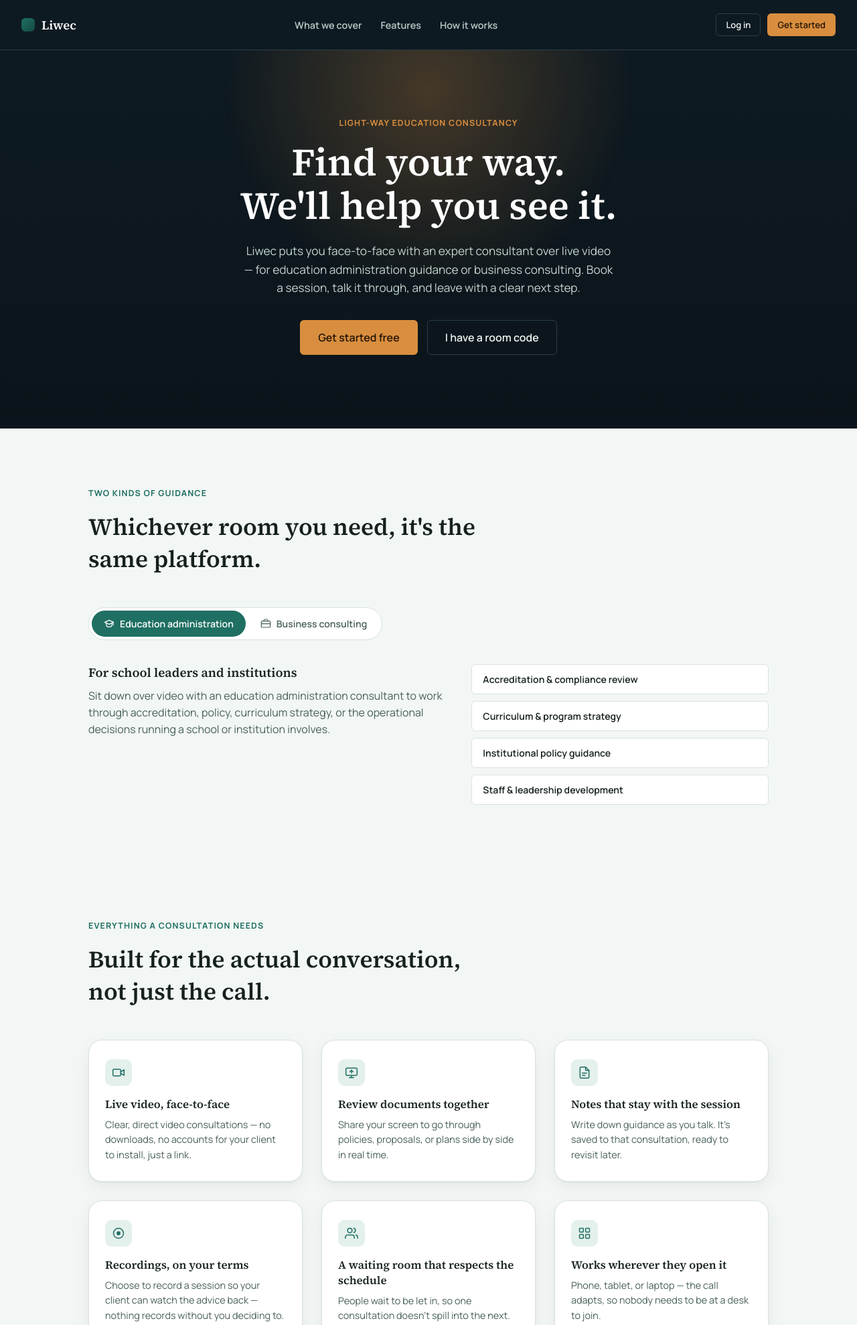
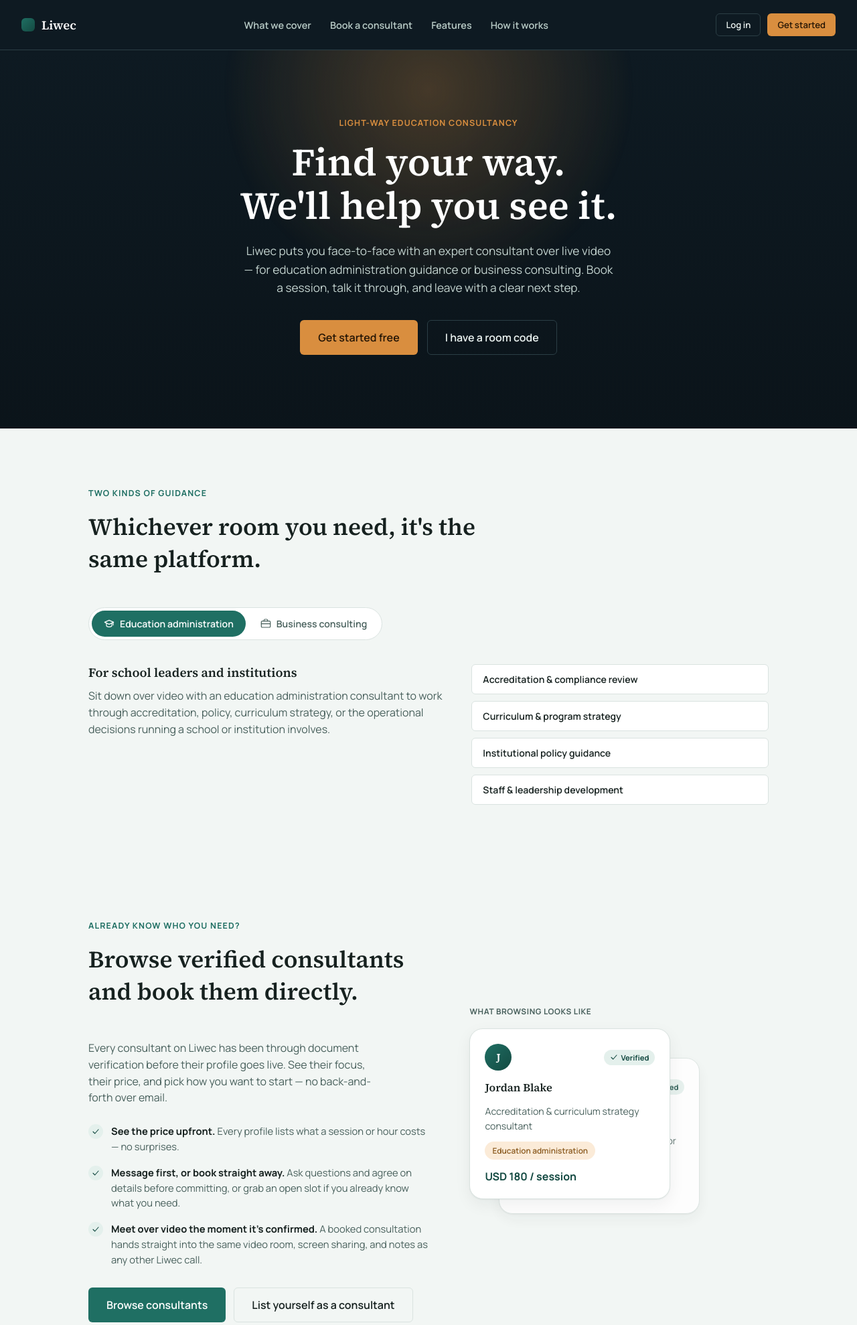
Before and after one commit to sammydavinci18-crypto/consultmeet, a Flask app: page / in a window 1280 px wide. Shown: the top 1979 px of the page at 67% size. Run offline with Flask 3, Linux system fonts and the light colour scheme.

Commit message:
richmnnond

```diff
--- a/static/css/style.css
+++ b/static/css/style.css
@@ -1580,3 +1580,77 @@
   .appt-actions { width: 100%; }
   .conversation-preview p { max-width: 40ch; }
 }
+
+/* =========================================================================
+   Landing page — "Book a consultant directly" advertisement section
+   ========================================================================= */
+.book-layout {
+  display: grid;
+  grid-template-columns: 1.15fr 1fr;
+  gap: 56px;
+  align-items: center;
+}
+.book-lead { margin: 18px 0 26px; max-width: 46ch; }
+
+.book-points {
+  list-style: none;
+  padding: 0;
+  margin: 0 0 30px;
+  display: flex;
+  flex-direction: column;
+  gap: 16px;
+}
+.book-points li { display: flex; align-items: flex-start; gap: 12px; }
+.book-points .icon {
+  width: 22px; height: 22px;
+  flex-shrink: 0;
+  margin-top: 1px;
+  border-radius: 50%;
+  background: var(--teal-tint);
+  color: var(--teal-deep);
+  display: flex; align-items: center; justify-content: center;
+}
+.book-points .icon svg { width: 12px; height: 12px; }
+.book-points span:last-child { font-size: 0.92rem; line-height: 1.55; color: var(--ink-soft); }
+.book-points strong { color: var(--ink); }
+
+.book-actions { display: flex; gap: 12px; flex-wrap: wrap; }
+
+/* Preview: two stacked sample profile cards, offset like a browsable stack */
+.book-preview { position: relative; padding-top: 34px; min-height: 340px; }
+.book-preview-label {
+  position: absolute;
+  top: 0; left: 0;
+  font-size: 0.74rem;
+  font-weight: 700;
+  letter-spacing: 0.05em;
+  text-transform: uppercase;
+  color: var(--ink-soft);
+}
+.book-preview-card {
+  cursor: default;
+  width: 300px;
+  max-width: 80vw;
+  position: absolute;
+}
+.book-preview-card:hover { transform: none; box-shadow: var(--shadow-card); }
+.book-preview-card:first-of-type { top: 34px; left: 0; z-index: 2; }
+.book-preview-card-behind {
+  top: 78px;
+  left: 44px;
+  z-index: 1;
+  opacity: 0.85;
+}
+
+@media (max-width: 900px) {
+  .book-layout { grid-template-columns: 1fr; gap: 40px; }
+  .book-preview { max-width: 100%; margin: 0; padding-top: 30px; min-height: 300px; }
+  .book-preview-label { white-space: nowrap; }
+  .book-preview-card { width: min(280px, 76vw); }
+  .book-preview-card-behind { left: 32px; top: 70px; }
+}
+
+@media (max-width: 640px) {
+  .book-actions { flex-direction: column; width: 100%; }
+  .book-actions .btn { width: 100%; }
+}
--- a/templates/landing.html
+++ b/templates/landing.html
@@ -10,6 +10,7 @@
   </a>
   <nav class="landing-nav-links">
     <a href="#tracks">What we cover</a>
+    <a href="#book">Book a consultant</a>
     <a href="#features">Features</a>
     <a href="#how-it-works">How it works</a>
   </nav>
@@ -77,6 +78,62 @@
         <li>Growth &amp; market positioning</li>
         <li>Leadership &amp; team advisory</li>
       </ul>
+    </div>
+  </div>
+</section>
+
+<section class="section-band section-book" id="book">
+  <div class="section-inner book-layout">
+    <div class="book-text">
+      <span class="eyebrow eyebrow-dark">Already know who you need?</span>
+      <h2>Browse verified consultants and book them directly.</h2>
+      <p class="book-lead">
+        Every consultant on Liwec has been through document verification before
+        their profile goes live. See their focus, their price, and pick how you
+        want to start — no back-and-forth over email.
+      </p>
+      <ul class="book-points">
+        <li>
+          <span class="icon" data-icon="check"></span>
+          <span><strong>See the price upfront.</strong> Every profile lists what a session or hour costs — no surprises.</span>
+        </li>
+        <li>
+          <span class="icon" data-icon="check"></span>
+          <span><strong>Message first, or book straight away.</strong> Ask questions and agree on details before committing, or grab an open slot if you already know what you need.</span>
+        </li>
+        <li>
+          <span class="icon" data-icon="check"></span>
+          <span><strong>Meet over video the moment it's confirmed.</strong> A booked consultation hands straight into the same video room, screen sharing, and notes as any other Liwec call.</span>
+        </li>
+      </ul>
+      <div class="book-actions">
+        <a class="btn btn-primary btn-lg" href="{{ url_for('consultants.directory') }}">Browse consultants</a>
+        <a class="btn btn-ghost btn-lg" href="{{ url_for('consultants.apply') }}">List yourself as a consultant</a>
+      </div>
+    </div>
+
+    <div class="book-preview" aria-hidden="true">
+      <span class="book-preview-label">What browsing looks like</span>
+      <div class="consultant-card book-preview-card">
+        <div class="consultant-card-top">
+          <div class="avatar-circle">J</div>
+          <span class="verified-badge"><span class="icon" data-icon="check"></span> Verified</span>
+        </div>
+        <h3>Jordan Blake</h3>
+        <p class="consultant-headline">Accreditation &amp; curriculum strategy consultant</p>
+        <span class="vertical-pill vertical-education">Education administration</span>
+        <div class="consultant-card-price">USD 180 / session</div>
+      </div>
+      <div class="consultant-card book-preview-card book-preview-card-behind">
+        <div class="consultant-card-top">
+          <div class="avatar-circle">C</div>
+          <span class="verified-badge"><span class="icon" data-icon="check"></span> Verified</span>
+        </div>
+        <h3>Chidi Okafor</h3>
+        <p class="consultant-headline">Operations &amp; growth strategy advisor</p>
+        <span class="vertical-pill vertical-business">Business consulting</span>
+        <div class="consultant-card-price">USD 220 / hr</div>
+      </div>
     </div>
   </div>
 </section>
```
